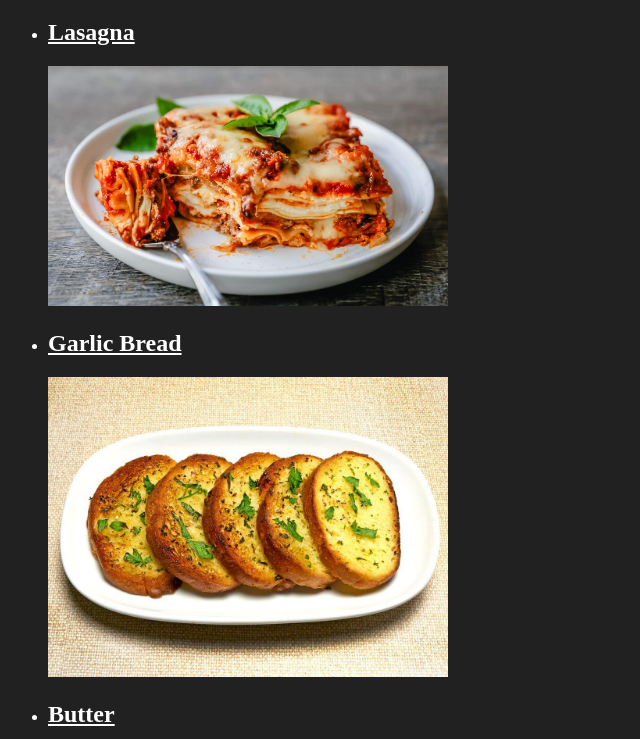
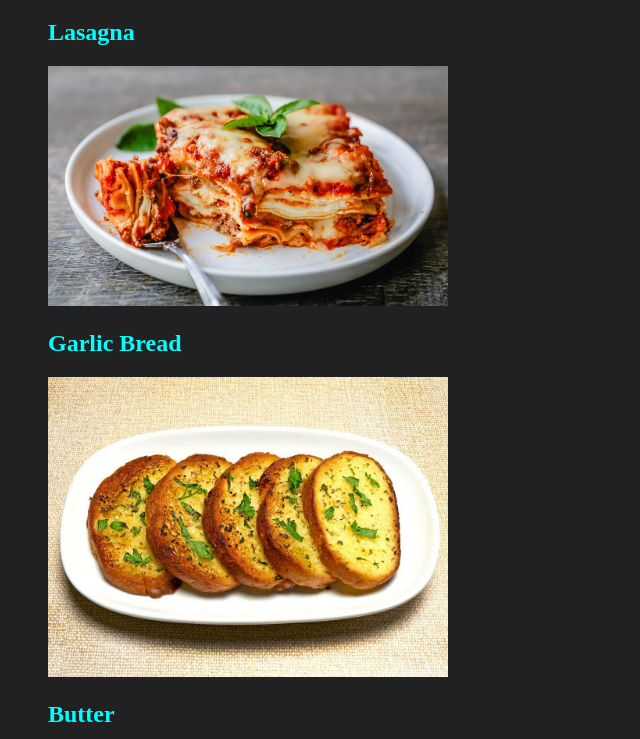
Before and after one commit to sjenne2022/odin-recipes, a plain HTML site: page index.html in a window 1280 px wide. Shown: the part 61-800 px from the top of the page, without its empty margins (0-640 px from the left). Drawn offline with Linux system fonts and the light colour scheme.

Commit message:
Removed link/list elements and added color

```diff
--- a/styles.css
+++ b/styles.css
@@ -8,6 +8,18 @@ h1 {
     font-weight: bold;
     text-align: left;
     padding-left: 20px;
+}
+
+a {
+    text-decoration: none;
+}
+
+h2 {
+    color: cyan;
+}
+
+li {
+    list-style: none;
 }
 
 .lasagna {
```
